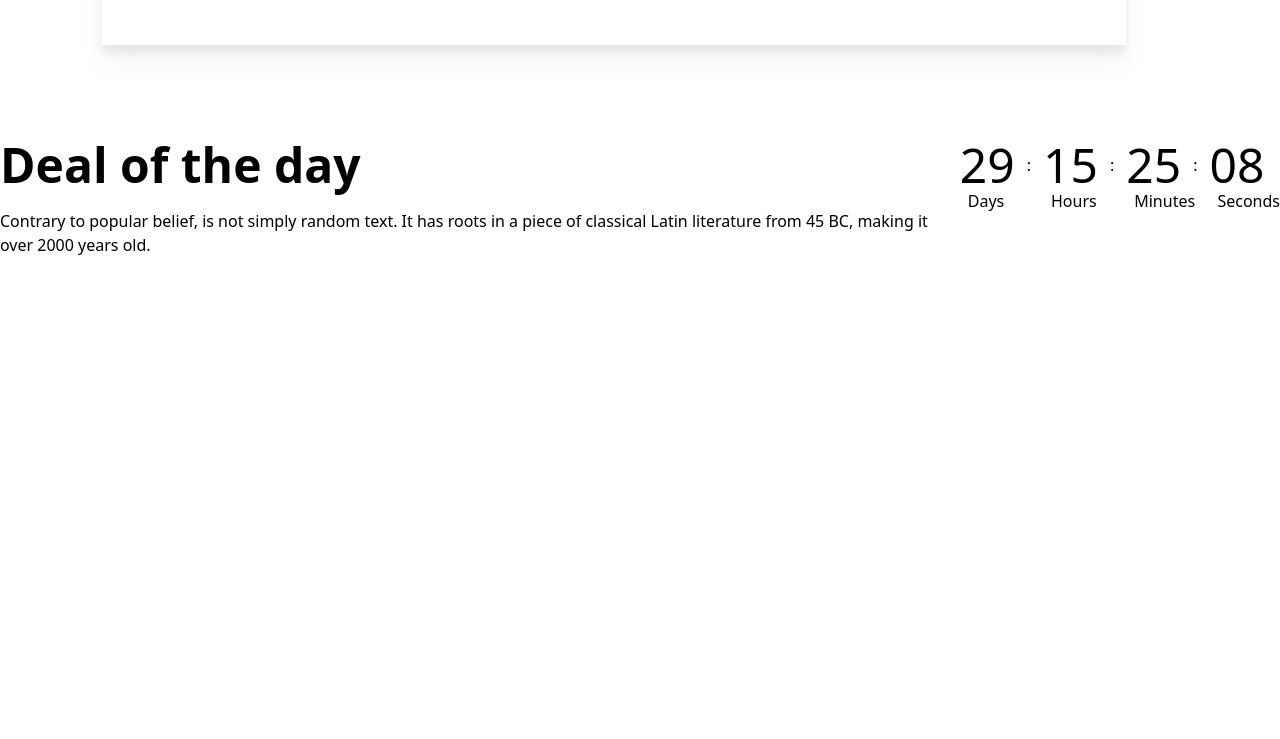
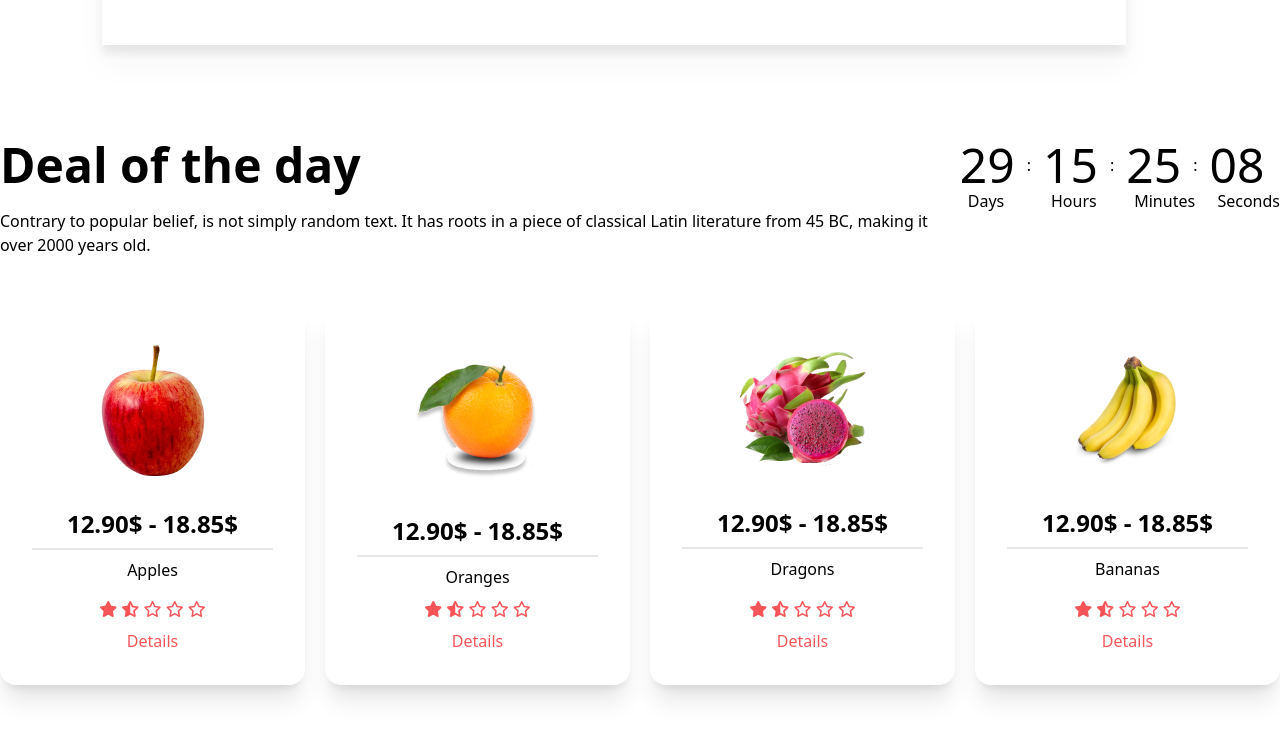
Before and after one commit to sowmik-sec/fruit-brust, a plain HTML site: page index.html in a window 1280 px wide. Shown: the part 1189-1928 px from the top of the page. Before the commit the page ends 1574 px from the top, so only its background shows below. Drawn offline with nearby package versions, Linux system fonts and the light colour scheme.

Commit message:
create fruit deal section

```diff
--- a/index.html
+++ b/index.html
@@ -246,6 +246,80 @@
             </div>
           </div>
         </div>
+        <div class="mt-12 grid grid-cols-1 md:grid-cols-2 lg:grid-cols-4 gap-5">
+          <div class="card shadow-xl">
+            <figure class="px-12 pt-10">
+              <img src="images/fruit6.png" alt="Fruit" class="rounded-xl" />
+            </figure>
+            <div class="card-body items-center text-center">
+              <h2 class="card-title text-2xl font-bold">12.90$ - 18.85$</h2>
+              <hr class="border border-gray-200 w-full" />
+              <p>Apples</p>
+              <div>
+                <i class="fa-solid fa-star text-color-primary"></i>
+                <i class="fa-solid fa-star-half-stroke text-color-primary"></i>
+                <i class="fa-regular fa-star text-color-primary"></i>
+                <i class="fa-regular fa-star text-color-primary"></i>
+                <i class="fa-regular fa-star text-color-primary"></i>
+              </div>
+              <a class="text-color-primary">Details</a>
+            </div>
+          </div>
+          <div class="card shadow-xl">
+            <figure class="px-12 pt-10">
+              <img src="images/fruit7.png" alt="Fruit" class="rounded-xl" />
+            </figure>
+            <div class="card-body items-center text-center">
+              <h2 class="card-title text-2xl font-bold">12.90$ - 18.85$</h2>
+              <hr class="border border-gray-200 w-full" />
+              <p>Oranges</p>
+              <div>
+                <i class="fa-solid fa-star text-color-primary"></i>
+                <i class="fa-solid fa-star-half-stroke text-color-primary"></i>
+                <i class="fa-regular fa-star text-color-primary"></i>
+                <i class="fa-regular fa-star text-color-primary"></i>
+                <i class="fa-regular fa-star text-color-primary"></i>
+              </div>
+              <a class="text-color-primary">Details</a>
+            </div>
+          </div>
+          <div class="card shadow-xl">
+            <figure class="px-12 pt-10">
+              <img src="images/fruit8.png" alt="Fruit" class="rounded-xl" />
+            </figure>
+            <div class="card-body items-center text-center">
+              <h2 class="card-title text-2xl font-bold">12.90$ - 18.85$</h2>
+              <hr class="border border-gray-200 w-full" />
+              <p>Dragons</p>
+              <div>
+                <i class="fa-solid fa-star text-color-primary"></i>
+                <i class="fa-solid fa-star-half-stroke text-color-primary"></i>
+                <i class="fa-regular fa-star text-color-primary"></i>
+                <i class="fa-regular fa-star text-color-primary"></i>
+                <i class="fa-regular fa-star text-color-primary"></i>
+              </div>
+              <a class="text-color-primary">Details</a>
+            </div>
+          </div>
+          <div class="card shadow-xl">
+            <figure class="px-12 pt-10">
+              <img src="images/fruit9.png" alt="Fruit" class="rounded-xl" />
+            </figure>
+            <div class="card-body items-center text-center">
+              <h2 class="card-title text-2xl font-bold">12.90$ - 18.85$</h2>
+              <hr class="border border-gray-200 w-full" />
+              <p>Bananas</p>
+              <div>
+                <i class="fa-solid fa-star text-color-primary"></i>
+                <i class="fa-solid fa-star-half-stroke text-color-primary"></i>
+                <i class="fa-regular fa-star text-color-primary"></i>
+                <i class="fa-regular fa-star text-color-primary"></i>
+                <i class="fa-regular fa-star text-color-primary"></i>
+              </div>
+              <a class="text-color-primary">Details</a>
+            </div>
+          </div>
+        </div>
       </section>
     </main>
     <script
```
